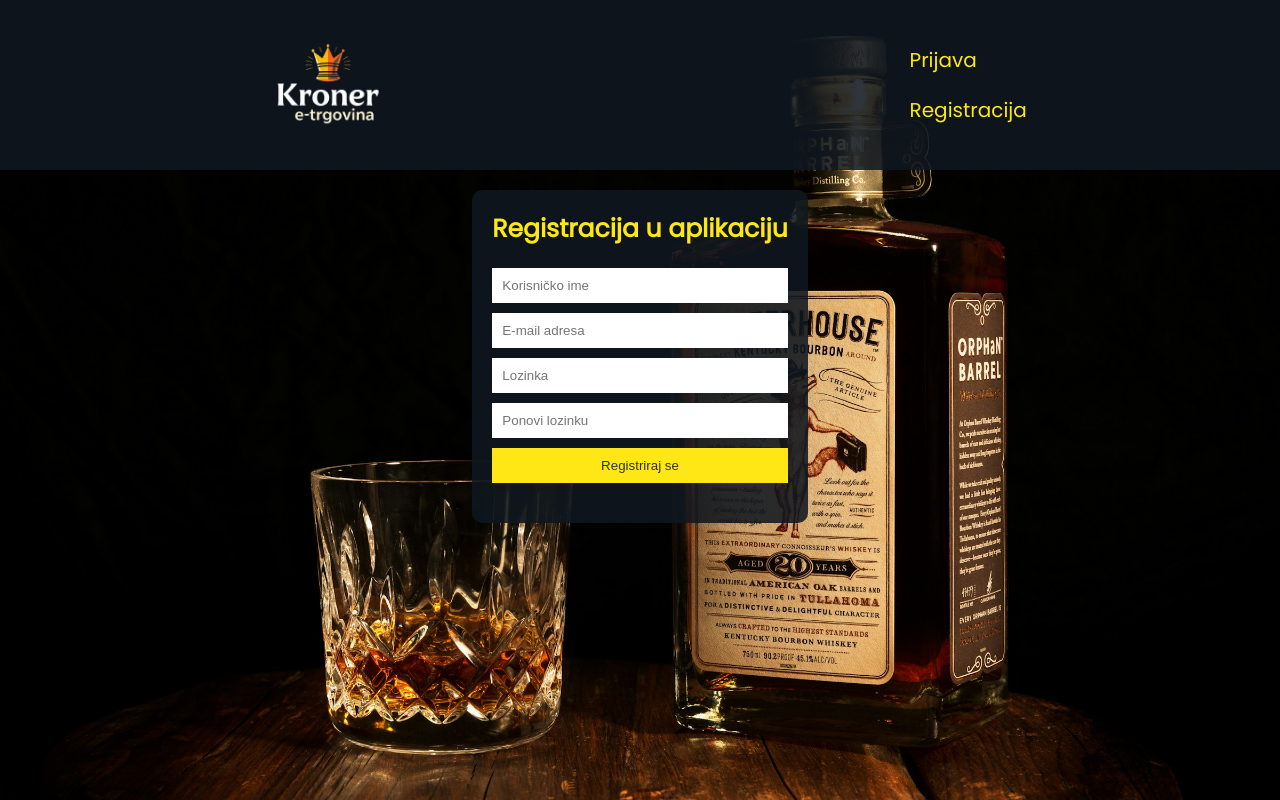
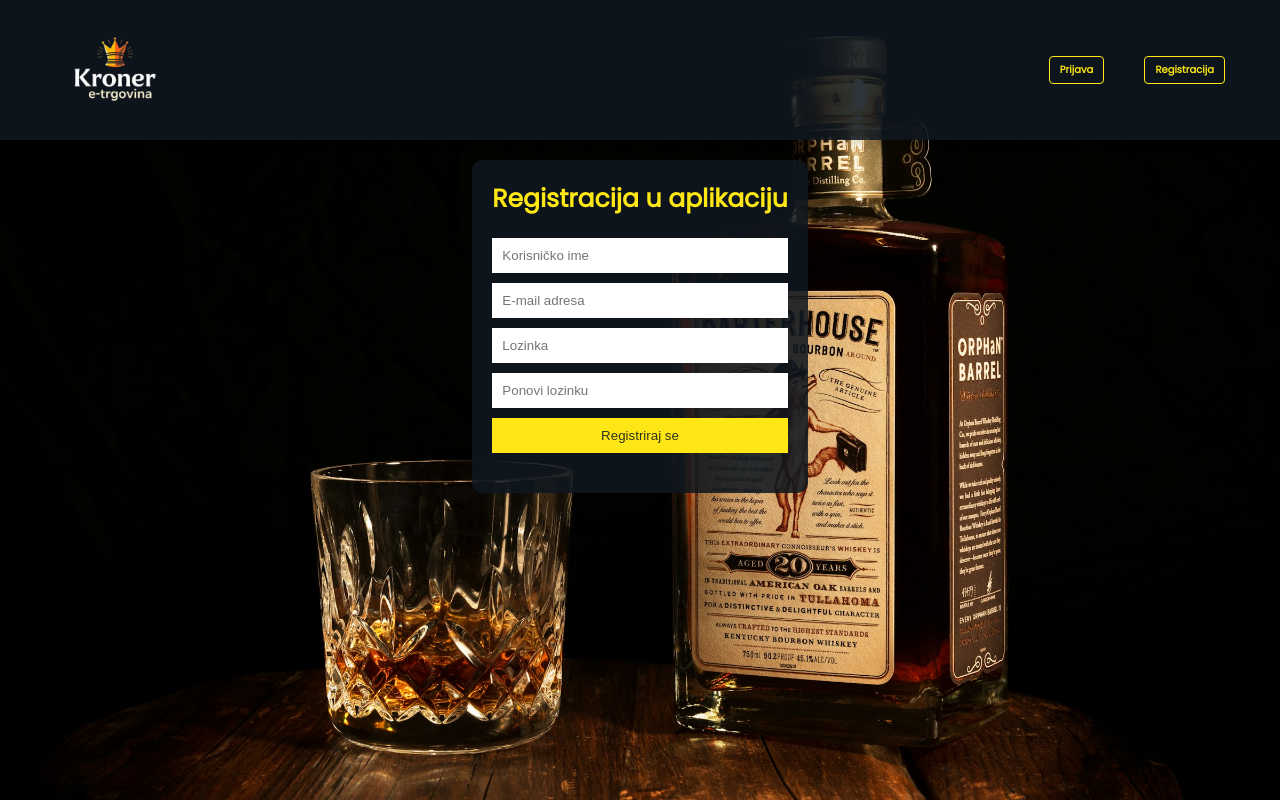
Before and after one commit to Kuki031/Kroner, a PHP site: page /register-form.php in a window 1280 px wide. Run offline with PHP 8.4, Linux system fonts and the light colour scheme.

Commit message:
style changes

```diff
--- a/css/styles.css
+++ b/css/styles.css
@@ -19,7 +19,7 @@
             --color-guest: lime;
             --color-admin: red;
             --color-err: rgba(201, 31, 31, 0.829);
-            --color-success: rgba(14, 207, 14, 0.808);
+            --color-success: rgba(14, 207, 14, 0.945);
             --color-disabled: rgba(128, 128, 128, 0.589);
             --color-soldout: rgba(231, 25, 66, 0.788);
         }
@@ -52,45 +52,115 @@
         /****************************************/
 
 
-        /*Header*/
         .header {
             background-color: var(--color-secondary);
+            padding: 1rem 2rem;
+            box-shadow: 0 4px 8px rgba(0, 0, 0, 0.1);
         }
 
         .nav {
             display: flex;
-            flex-wrap: wrap;
-            flex-direction: row;
-            justify-content: space-around;
-            margin: auto;
+            flex-wrap: nowrap;
+            justify-content: space-between;
+            align-items: center;
+            max-width: 1200px;
+            margin: 0 auto;
+        }
+
+        .logo {
+            width: 12rem;
+            transition: transform 0.3s;
+        }
+
+        .logo:hover {
+            transform: scale(1.1);
+        }
+
+        .nav__link {
+            text-decoration: none;
+            color: var(--color-primary);
+            font-size: var(--font-size-links);
+            font-weight: bold;
+            transition: color 0.2s, transform 0.2s;
+            margin: 0 1.5rem;
+            position: relative;
+        }
+
+        .nav__link:hover {
+            color: var(--color-tertiary);
+        }
+
+        .nav__link::after {
+            content: "";
+            display: block;
+            width: 0;
+            height: 3px;
+            background-color: var(--color-tertiary);
+            transition: width 0.2s ease-in-out;
+            position: absolute;
+            bottom: -5px;
+            left: 0;
+        }
+
+        .nav__link:hover::after {
+            width: 100%;
         }
 
         .action__buttons {
             display: flex;
-            flex-wrap: wrap;
-            flex-direction: column;
-            justify-content: center;
-
-        }
-        .nav__link {
-            text-decoration: none;
-            color: var(--color-primary);
-            font-size: var(--font-size-links);
-            transition: all .2s;
-            margin: 1rem;
-            align-self: flex-start;
-        }
-        .nav__link--logout {
-            align-self: flex-end;
-        }
-        .nav__link:hover {
-            color: var(--color-tertiary);
+            flex-direction: row;
+            gap: 1rem;
         }
 
-        .logo {
-            width: 15rem;
+        .action__buttons .nav__link {
+            font-size: 1rem;
+            padding: 0.5rem 1rem;
+            border: 1px solid var(--color-primary);
+            border-radius: 4px;
+            transition: background-color 0.2s;
         }
-        /****************************************/
+
+        .action__buttons .nav__link:hover {
+            background-color: var(--color-primary);
+            color: #fff;
+        }
+
+        .item-count__holder {
+            position: relative;
+            display: inline-block;
+        }
+
+        .item-count {
+            position: absolute;
+            top: -5px;
+            right: -10px;
+            background-color: var(--color-admin);
+            color: #fff;
+            font-size: 1.5rem;
+            font-weight: bold;
+            padding: 0.3rem 0.5rem;
+        }
+
+        @media screen and (max-width: 768px) {
+            .nav {
+                flex-wrap: wrap;
+                justify-content: center;
+            }
+
+            .nav__link {
+                margin: 0.5rem 1rem;
+            }
+
+            .action__buttons {
+                flex-direction: column;
+                gap: 0.5rem;
+            }
+
+            .logo {
+                width: 10rem;
+            }
+        }
+
 
         /*Index page*/
         .welcome {
@@ -253,12 +323,13 @@
             display: flex;
             flex-wrap: wrap;
             flex-direction: row;
+            gap: 5rem;
         }
 
         .list-container div {
             display: flex;
             flex-wrap: wrap;
-            flex-direction: column;
+            flex-direction: row;
             align-items: center;
             justify-content: center;
         }
@@ -544,10 +615,6 @@
             background-color: var(--color-soldout)
         }
 
-        .item-count {
-            color: var(--color-admin);
-        }
-
         .cart-wrap {
             display: flex;
             align-items: center;
@@ -580,12 +647,6 @@
             align-self: flex-end;
         }
 
-        .total-div {
-            align-self:flex-end;
-            padding: 1rem;
-            background-color: var(--color-secondary-dark);
-            border: 2px solid var(--color-tertiary);
-        }
         .table-container__table {
             background-color: var(--color-secondary-dark);
             color: var(--color-primary);
@@ -609,3 +670,16 @@
         .table-container__table tr:last-child td {
             border-bottom: none;
         }
+
+        .table-container tfoot tr td {
+            border-top: 2px solid var(--color-success);
+        }
+
+        .checkout {
+            background-color: var(--color-success);
+            color: var(--color-tertiary);
+        }
+
+        .total-d {
+            color: var(--color-success);
+        }
--- a/header.php
+++ b/header.php
@@ -24,6 +24,13 @@
     }
 }
 
+$numOfItems = null;
+
+if (isset($_SESSION['is_logged_in']) && $_SESSION['is_logged_in'])
+{
+    $numOfItems = checkNumberOfItems();
+}
+
 ?>
 
 <head>
@@ -46,10 +53,17 @@
                  <div class="list-container">
                     <div>
                         <a href="product-list.php?page=1" class="nav__link">Popis proizvoda</a>
-                        <a href="cart-items.php" class="nav__link">Moja košarica (<span class="item-count"><?php echo checkNumberOfItems();?></span>)</a>
+                        <div class="item-count__holder">
+                            <a href="cart-items.php" class="nav__link">Moja košarica</a>
+                            <?php if($numOfItems > 0): ?>
+                                <div class="item-count">
+                                    <span><?= $numOfItems?></span>
+                                </div>
+                                <?php endif; ?>
+                        </div>
                     </div>
                     <div>
-                        <a href="profile.php" class="nav__link">Moj profil (<span style="<?= $_SESSION['loggin_details']['role'] === 'guest' ? "color:var(--color-guest);" : "color:var(--color-admin);" ?>"><?= $_SESSION['loggin_details']['username']?></span>)</a>
+                        <a href="profile.php" class="nav__link">Moj profil</a>
                         <a href="logout.php" class="nav__link nav__link--logout">Odjava</a>
                     </div>
                  </div>
--- a/removeFromCart.php
+++ b/removeFromCart.php
@@ -2,7 +2,6 @@
 
 require_once("fileLoader.php");
 loadFile("database/database.php");
-
 session_start();
 
 if (!isset($_SESSION['is_logged_in']) || !$_SESSION['is_logged_in']) {
```
Also changed, not shown: cart-items.php (+15 -3 lines).
